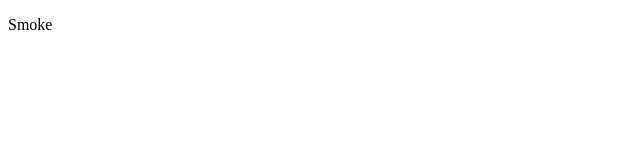
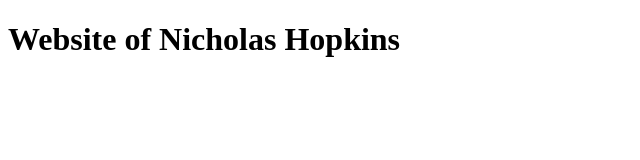
Before and after one commit to shiftedgears/shiftedgears.github.io, a plain HTML site: page index.html in a window 1280 px wide. Shown: the whole page, without its empty margins (0-640 px from the left). Drawn offline with Linux system fonts and the light colour scheme.

Commit message:
edited index.html

```diff
--- a/index.html
+++ b/index.html
@@ -1,10 +1,10 @@
 <!DOCTYPE html>
 <html>
   <head>
-    <title>My Site</title>
+    <title>nkh</title>
   </head>
   <body>
-    <p>Smoke</p>
+    <h1>Website of Nicholas Hopkins</h1>
   </body>
 
 
```
